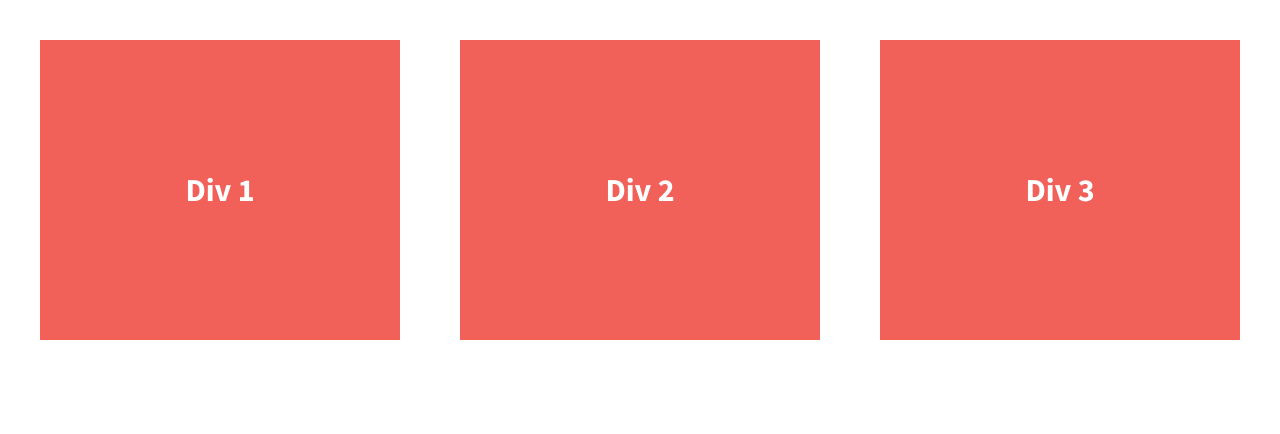
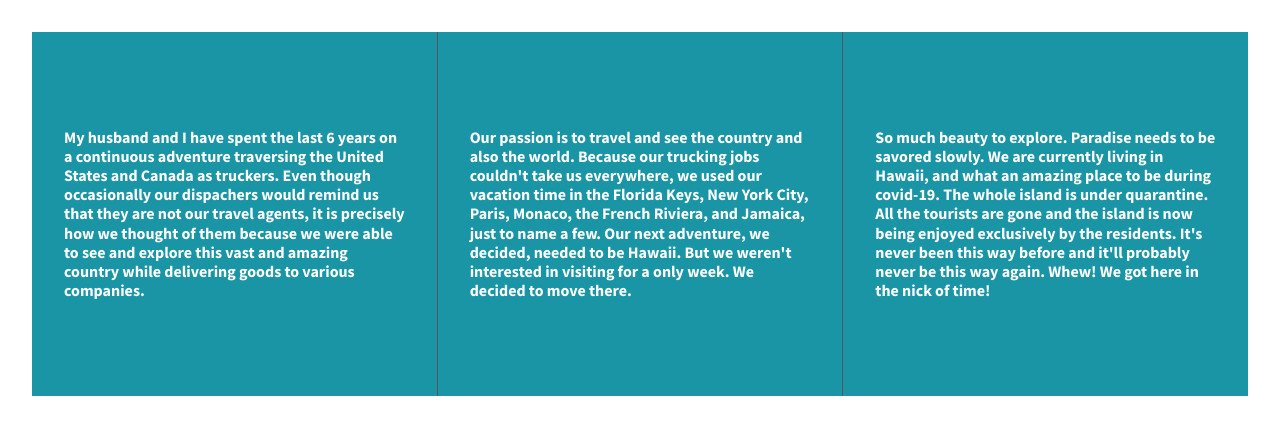
Before and after one commit to carinahuff/divs-flexbox-starter, a plain HTML site: page index.html in a window 1280 px wide. Drawn offline with nearby package versions, Linux system fonts and the light colour scheme.

Commit message:
Added info about traveling the world

```diff
--- a/css/main.css
+++ b/css/main.css
@@ -99,6 +99,7 @@ textarea {
 html {
   background-color: #fff;
   height: 100%;
+  width: 100%;
 
 
 }
@@ -106,7 +107,7 @@ html {
 body {
   font-family: 'Source Sans Pro', sans-serif;
   padding: 2em;
-  font-size: 1.25em;
+  font-size: 1em;
   height: 100%;
 
 
@@ -117,20 +118,27 @@ body {
   font-weight: 700;
   display: flex;
   justify-content: space-between;
+  align-items: center;
 }
 
 .div-1, .div-2, .div-3 {
   /*give the divs a width of 30%, add display:flex, set justify-content and align-items to center*/
   color: #fff;
-  line-height: 1.5em;
-  font-size: 1.6em;
-  background-color: #f16059;
+  line-height: 1.2em;
+  font-size: 1em;
+  padding: 2em;
+  background-color: #1a95a5;
   height: 300px;
   display: flex;
   width: 30%;
   justify-content: center;
   align-items: center;
+  flex-basis: auto;
 }
+
+/* .div-2{ */
+  /* background-color: #999;  */
+/* } */
 
 
 
@@ -215,6 +223,16 @@ body {
    Modify as content requires.
    ========================================================================== */
 
+   @media all and (min-width: 1200px) {
+       .div-1, .div-2, .div-3 {
+           flex-basis: 30%;
+       }
+       .div-1, .div-2 {
+           border-right: 1px solid #555;
+           /* padding-right: 30px; */
+       }
+   }
+
 @media print,
        (-webkit-min-device-pixel-ratio: 1.25),
        (min-resolution: 1.25dppx),
--- a/index.html
+++ b/index.html
@@ -23,13 +23,13 @@
 
         <section class="wrapper">
             <div class="div-1">
-                Div 1
+             My husband and I have spent the last 6 years on a continuous adventure traversing the United States and Canada as truckers.  Even though occasionally our dispachers would remind us that they are not our travel agents, it is precisely how we thought of them because we were able to see and explore this vast and amazing country while delivering goods to various companies.
             </div>
             <div class="div-2">
-                Div 2
+            Our passion is to travel and see the country and also the world. Because our trucking jobs couldn't take us everywhere, we used our vacation time in the Florida Keys, New York City, Paris, Monaco, the French Riviera, and Jamaica, just to name a few. Our next adventure, we decided, needed to be Hawaii. But we weren't interested in visiting for a only week. We decided to move there.
             </div>
             <div class="div-3">
-                Div 3
+              So much beauty to explore. Paradise needs to be savored slowly.  We are currently living in Hawaii, and what an amazing place to be during covid-19. The whole island is under quarantine.  All the tourists are gone and the island is now being enjoyed exclusively by the residents. It's never been this way before and it'll probably never be this way again. Whew! We got here in the nick of time!
             </div>
         </section>
 
```
